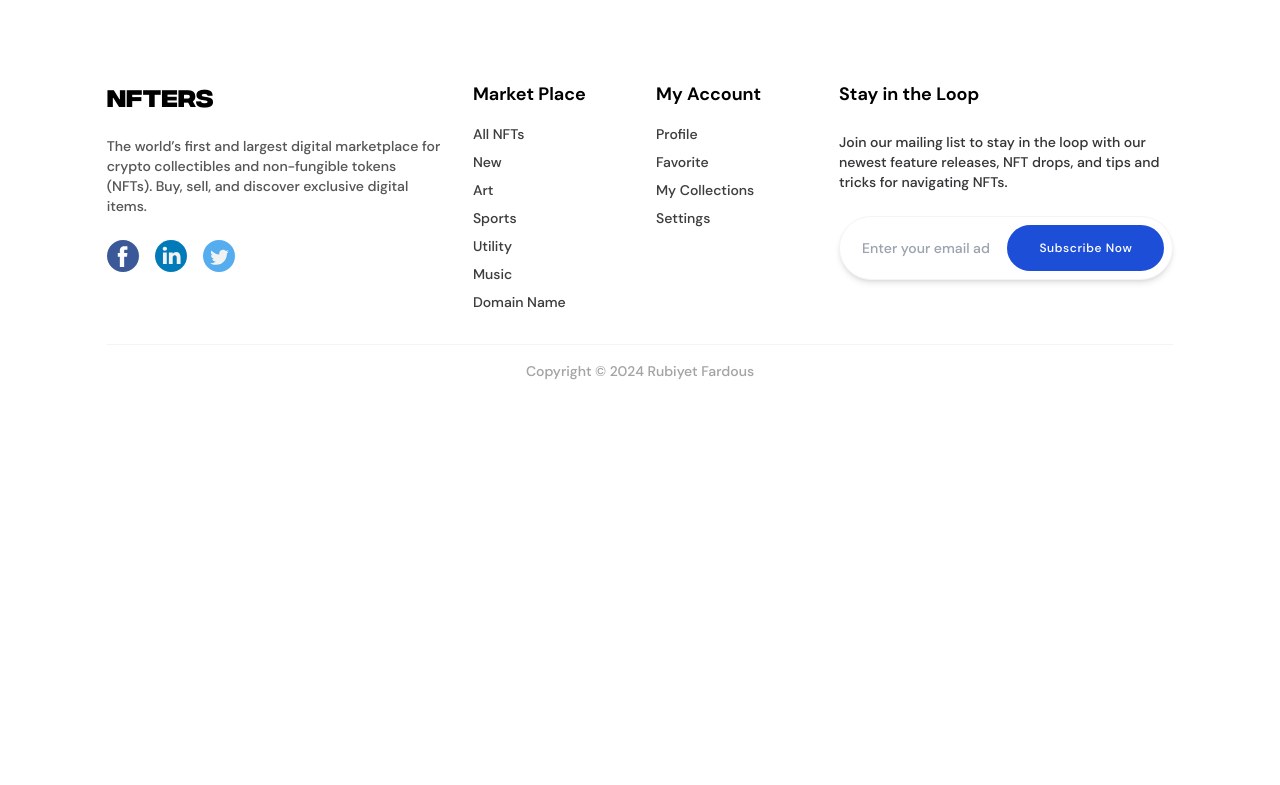
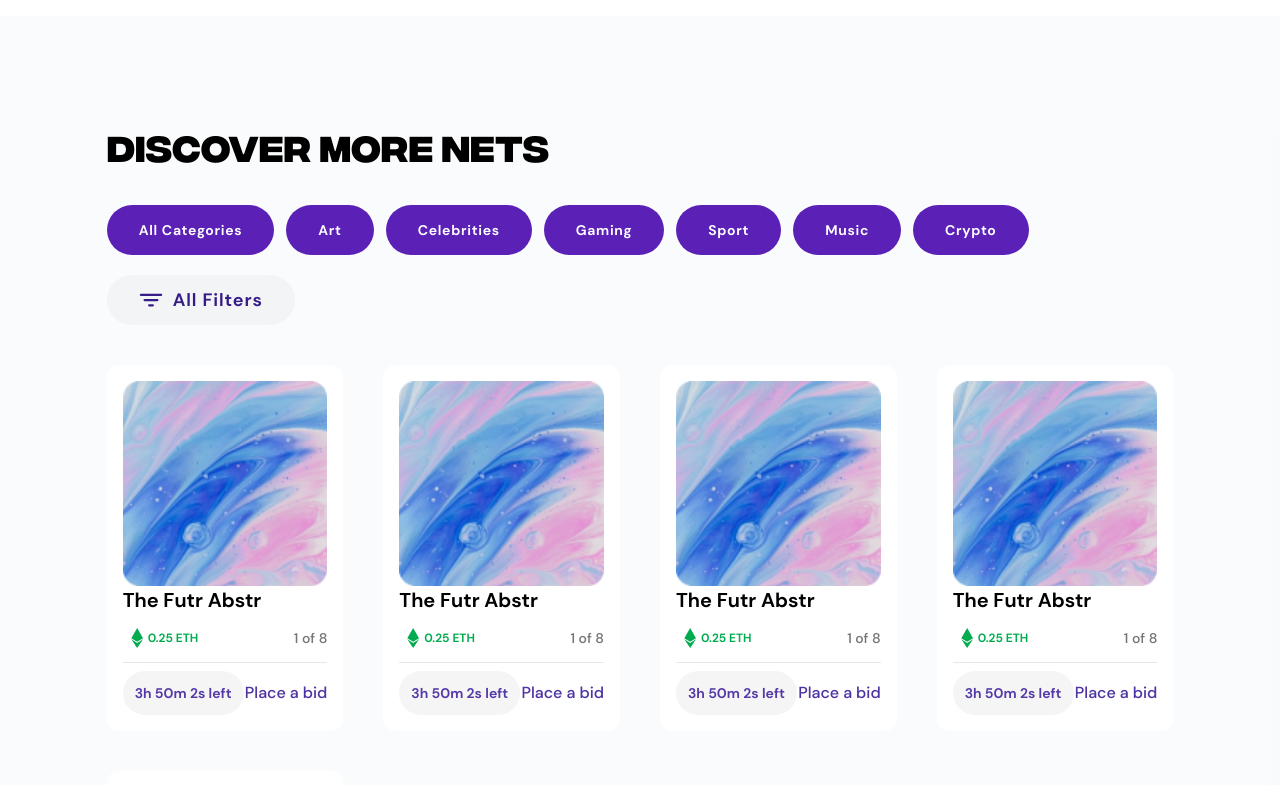
Before and after one commit to rubiyet/NFTERS, a Next.js app: page / in a window 1280 px wide. Shown: the part 3420-4205 px from the top of the page. Before the commit the page ends 3825 px from the top, so only its background shows below. Built offline with nearby package versions, Linux system fonts and the light colour scheme.

Commit message:
discoverMore add

```diff
--- a/src/app/page.js
+++ b/src/app/page.js
@@ -3,6 +3,7 @@ import Hero from "@/components/hero";
 import Collection from "@/components/collections";
 import FeaturedCollections from "@/components/featuredCollections";
 import CreateAndSell from "@/components/createAndSell";
+import DiscoverMore from "@/components/discoverMore";
 
 const Home = () => {
   return (
@@ -12,6 +13,7 @@ const Home = () => {
       <Collection />
       <FeaturedCollections />
       <CreateAndSell />
+      <DiscoverMore />
     </>
   );
 };
--- a/src/components/common/others/Button.js
+++ b/src/components/common/others/Button.js
@@ -6,6 +6,7 @@ const Button = ({ children, variant }) => {
     secondary: "text-violet-800 border-2 border-violet-800 text-sm font-bold",
     tertiary: "text-white bg-blue-700 border-2 border-white text-xs font-normal",
     placeabid: "w-36 text-white bg-violet-800 text-sm font-bold",
+    catagory: "flex gap-2.5 justify-center font-bold items-center px-5 py-2.5 text-[#371C87] text-lg font-dmsans bg-zinc-300 bg-opacity-20 rounded-[100px] tracking-normal",
   };
 
   return (
--- /dev/null
+++ b/src/components/discoverMore/Filter.js
@@ -0,0 +1,22 @@
+import Button from "@/components/common/others/Button";
+import { IoFilter } from "react-icons/io5";
+
+const CategoryFilter = ({ categories }) => {
+  return (
+    <div className="flex flex-wrap gap-5 justify-between mt-9 w-full text-sm leading-none max-md:mr-1.5 max-md:max-w-full">
+      <div className="flex flex-wrap gap-3 items-start my-auto text-black max-md:max-w-full">
+        {categories.map((category, index) => (
+          <Button variant="primary" key={index}>
+            {category}
+          </Button>
+        ))}
+      </div>
+      <Button variant="catagory">
+        <IoFilter className="w-6 h-6" />
+        All Filters
+      </Button>
+    </div>
+  );
+};
+
+export default CategoryFilter;
--- /dev/null
+++ b/src/components/discoverMore/Item.js
@@ -0,0 +1,46 @@
+import Image from "next/image";
+
+const Item = ({ image, author, highestBid, desc, duration }) => {
+  return (
+    <div className="flex flex-col w-full rounded-xl bg-white p-4 hover:shadow-md hover:scale-105 transform transition-all duration-300 ease-in-out">
+      <Image
+        src={image}
+        alt={image}
+        width={272}
+        height={272}
+        className="w-full"
+      />
+      <div className="flex flex-col space-y-2">
+        <div className="text-xl font-bold font-dmsans">{author.name}</div>
+        <div className="flex gap-2.5 items-center justify-between">
+          <div className="flex flex-col">
+            <div className="flex 2xl:space-x-2 space-x-1 rounded-[6px] px-2 h-8 items-center">
+              <Image
+                src={highestBid.icon}
+                alt="Bid Icon"
+                width={13}
+                height={13}
+                className="object-cover"
+              />
+              <div className="text-[#00AC4F] text-xs font-bold font-dmsans whitespace-nowrap">
+                {highestBid.amount}
+              </div>
+            </div>
+          </div>
+          <div className="text-sm text-[#757575] font-dmsans whitespace-nowrap hidden sm:block md:hidden xl:block">
+            {desc}
+          </div>
+        </div>
+        <hr className="my-4" />
+        <div className="flex justify-between items-center">
+          <div className="text-sm text-[#5539A8] font-dmsans font-bold whitespace-nowrap bg-[#F5F5F5] p-3 rounded-full ">
+            {duration}
+          </div>
+          <p className="font-dmsans font-medium text-[#4F33A3] whitespace-nowrap">Place a bid</p>
+        </div>
+      </div>
+    </div>
+  );
+};
+
+export default Item;
--- /dev/null
+++ b/src/components/discoverMore/Items.js
@@ -0,0 +1,121 @@
+import Item from "@/components/discoverMore/Item";
+
+const Items = () => {
+  const Lists = [
+    {
+      id: 1,
+      image: "/images/collections/2.png",
+      author: {
+        name: "The Futr Abstr",
+        avatar: [
+          { src: "/images/avatars/1.png" },
+          { src: "/images/avatars/1.png" },
+          { src: "/images/avatars/1.png" },
+          { src: "/images/avatars/1.png" },
+          { src: "/images/avatars/1.png" },
+          { src: "/images/avatars/1.png" },
+        ],
+      },
+      highestBid: {
+        amount: "0.25 ETH",
+        icon: "/icons/BidGreen.svg",
+      },
+      desc: "1 of 8",
+      duration: "3h 50m 2s left",
+    },
+    {
+      id: 2,
+      image: "/images/collections/2.png",
+      author: {
+        name: "The Futr Abstr",
+        avatar: [
+          { src: "/images/avatars/1.png" },
+          { src: "/images/avatars/1.png" },
+          { src: "/images/avatars/1.png" },
+          { src: "/images/avatars/1.png" },
+          { src: "/images/avatars/1.png" },
+          { src: "/images/avatars/1.png" },
+        ],
+      },
+      highestBid: {
+        amount: "0.25 ETH",
+        icon: "/icons/BidGreen.svg",
+      },
+      desc: "1 of 8",
+      duration: "3h 50m 2s left",
+    },
+    {
+      id: 3,
+      image: "/images/collections/2.png",
+      author: {
+        name: "The Futr Abstr",
+        avatar: [
+          { src: "/images/avatars/1.png" },
+          { src: "/images/avatars/1.png" },
+          { src: "/images/avatars/1.png" },
+          { src: "/images/avatars/1.png" },
+          { src: "/images/avatars/1.png" },
+          { src: "/images/avatars/1.png" },
+        ],
+      },
+      highestBid: {
+        amount: "0.25 ETH",
+        icon: "/icons/BidGreen.svg",
+      },
+      desc: "1 of 8",
+      duration: "3h 50m 2s left",
+    },
+    {
+      id: 4,
+      image: "/images/collections/2.png",
+      author: {
+        name: "The Futr Abstr",
+        avatar: [
+          { src: "/images/avatars/1.png" },
+          { src: "/images/avatars/1.png" },
+          { src: "/images/avatars/1.png" },
+          { src: "/images/avatars/1.png" },
+          { src: "/images/avatars/1.png" },
+          { src: "/images/avatars/1.png" },
+        ],
+      },
+      highestBid: {
+        amount: "0.25 ETH",
+        icon: "/icons/BidGreen.svg",
+      },
+      desc: "1 of 8",
+      duration: "3h 50m 2s left",
+    },
+    {
+      id: 5,
+      image: "/images/collections/2.png",
+      author: {
+        name: "The Futr Abstr",
+        avatar: [
+          { src: "/images/avatars/1.png" },
+          { src: "/images/avatars/1.png" },
+          { src: "/images/avatars/1.png" },
+          { src: "/images/avatars/1.png" },
+          { src: "/images/avatars/1.png" },
+          { src: "/images/avatars/1.png" },
+        ],
+      },
+      highestBid: {
+        amount: "0.25 ETH",
+        icon: "/icons/BidGreen.svg",
+      },
+      desc: "1 of 8",
+      duration: "3h 50m 2s left",
+    },
+  ];
+
+  return (
+    <div className="grid sm:grid-cols-2 lg:grid-cols-3 xl:grid-cols-4 gap-10">
+      {Lists.map((list, index) => (
+        <Item key={index} {...list} />
+      ))}
+    </div>
+  );
+};
+
+export default Items;
--- /dev/null
+++ b/src/components/discoverMore/index.js
@@ -0,0 +1,32 @@
+import Filter from "@/components/discoverMore/Filter";
+import Items from "@/components/discoverMore/Items";
+import Button from "@/components/common/others/Button";
+
+const DiscoverMore = () => {
+  const categories = [
+    "All Categories",
+    "Art",
+    "Celebrities",
+    "Gaming",
+    "Sport",
+    "Music",
+    "Crypto",
+  ];
+
+  return (
+    <div className="py-[109.5px] w-full bg-slate-200 bg-opacity-20">
+      <div className="w-9/12 lg:w-11/12 xl:w-10/12 2xl:w-9/12 mx-auto space-y-10">
+        <h2 className="text-4xl font-bold font-integral transform transition-all duration-300 ease-in-out hover:scale-105">
+          Discover more Nets
+        </h2>
+        <Filter categories={categories} />
+        <Items />
+        <div className="flex justify-center">
+          <Button variant="secondary">More NFTs</Button>
+        </div>
+      </div>
+    </div>
+  );
+};
+
+export default DiscoverMore;
```
